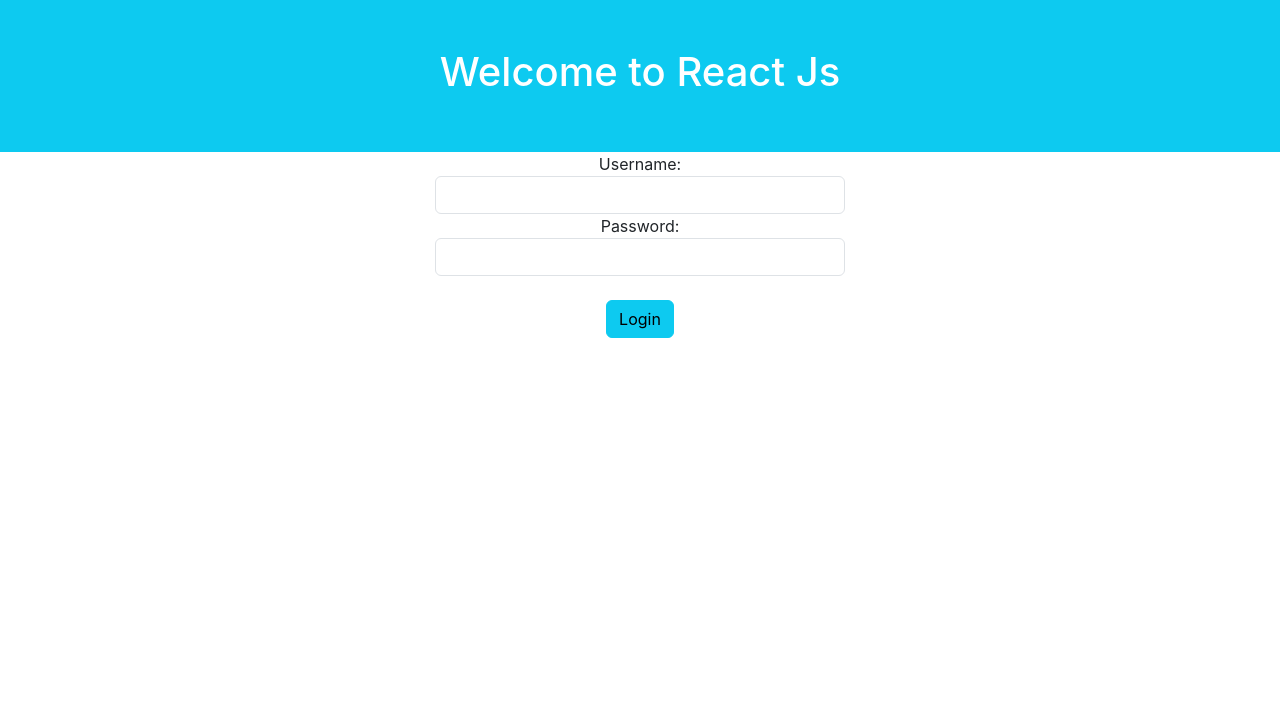
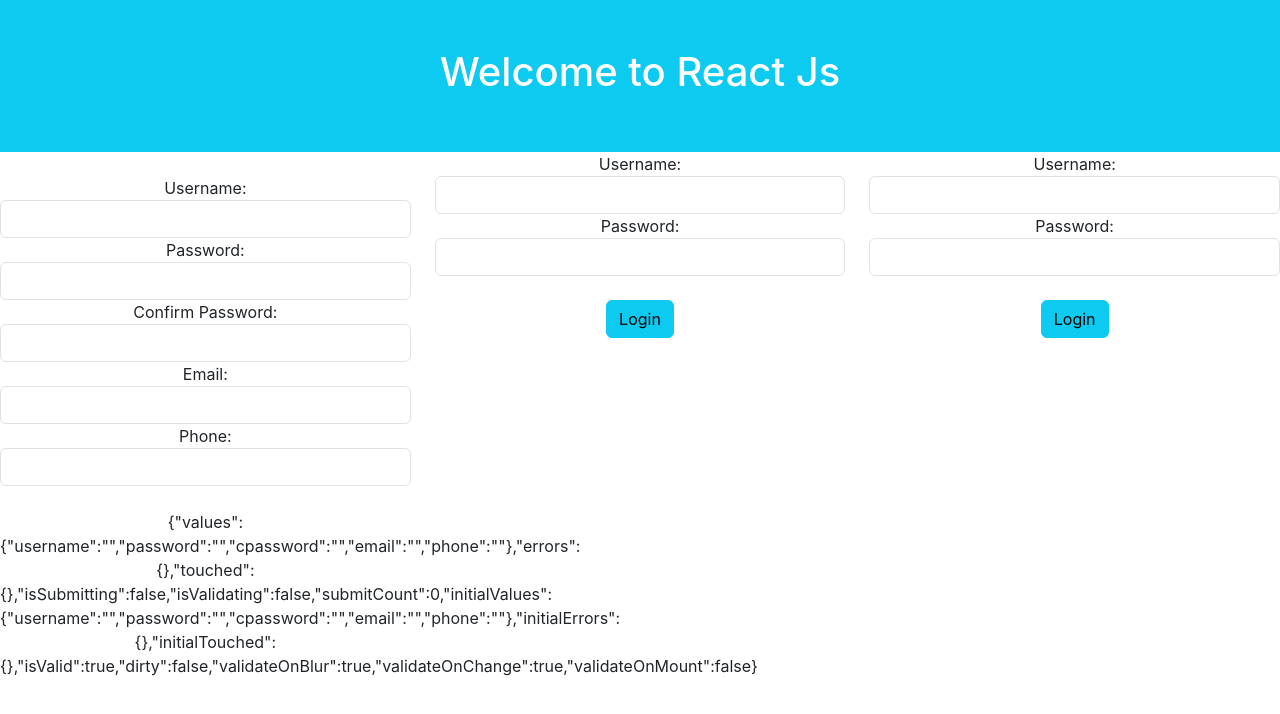
Before and after one commit to jagasia/harman1, a React (Create React App) app in the folder ReactJs/formik-demo/: page / in a window 1280 px wide. Shown: the top 714 px of the page. Built offline with nearby package versions, Linux system fonts and the light colour scheme.

Commit message:
11Jun 12:48

```diff
--- a/ReactJs/formik-demo/package.json
+++ b/ReactJs/formik-demo/package.json
@@ -8,10 +8,12 @@
     "@testing-library/react": "^16.3.0",
     "@testing-library/user-event": "^13.5.0",
     "bootstrap": "^5.3.6",
+    "formik": "^2.4.6",
     "react": "^19.1.0",
     "react-dom": "^19.1.0",
     "react-scripts": "5.0.1",
-    "web-vitals": "^2.1.4"
+    "web-vitals": "^2.1.4",
+    "yup": "^1.6.1"
   },
   "scripts": {
     "start": "react-scripts start",
--- a/ReactJs/formik-demo/src/App.js
+++ b/ReactJs/formik-demo/src/App.js
@@ -1,10 +1,15 @@
 import './App.css';
 import { Login } from './components/Login';
+import { Signup } from './components/Signup';
 
 function App() {
 
   function fnLogin(user){
     alert(JSON.stringify(user))
+  }
+
+  function fnLoginAdmin(user){
+    alert('Admin login validation: '+user.username+" and "+user.password)
   }
 
   return (
@@ -13,11 +18,15 @@ function App() {
         <h1>Welcome to React Js</h1>
       </div>
       <div className='row'>
-        <div className='col-sm-4'></div>
+        <div className='col-sm-4'>
+          <Signup />
+        </div>
         <div className='col-sm-4'>
           <Login onLogin={fnLogin} />
         </div>
-        <div className='col-sm-4'></div>
+        <div className='col-sm-4'>
+          <Login onLogin={fnLoginAdmin} />
+        </div>
       </div>
     </div>
   );
--- /dev/null
+++ b/ReactJs/formik-demo/src/components/Signup.js
@@ -0,0 +1,30 @@
+import { useFormik } from "formik";
+import * as Yup from 'yup';
+
+export const Signup=()=>{
+    const user=new useFormik({
+        initialValues:{username:'',password:'',cpassword:'',email:'',phone:''},
+        validationSchema:Yup.object({
+            username:Yup.string().required('Username cannot be blank').min(6,'Username must be atleast 6 letters'),
+            password:Yup.string().required('Password is invalid'),
+            cpassword:Yup.string().oneOf([Yup.ref("password"),null],"Passwords does not match"),
+            email:Yup.string().email("Email is invalid"),
+            phone:Yup.string().required('Phone number is mandatory')
+            .matches(/^[0-9]{10}$/,'Phone number must be 10 digits')
+        })
+    });
+
+
+    return <div>
+
+        <br/>
+        Username: <input type="text" id="username" className={`form-control ${user.errors.username && user.touched.username && 'is-invalid'}`} onChange={user.handleChange} onBlur={user.handleBlur} />
+        { user.touched.username && <div className="text-danger">{user.errors.username}    </div>}
+        Password: <input type="password" id="password" className="form-control" onChange={user.handleChange} />
+        Confirm Password: <input type="cpassword" id="cpassword" className="form-control" onChange={user.handleChange} />
+        Email: <input type="text" id="email" className="form-control" onChange={user.handleChange} />
+        Phone: <input type="number" id="phone" className="form-control" onChange={user.handleChange} />
+        <br/>
+{JSON.stringify(user)}
+    </div>
+}
```
Also changed, not shown: 2 other files (tests, documents, lock files or other folders).
